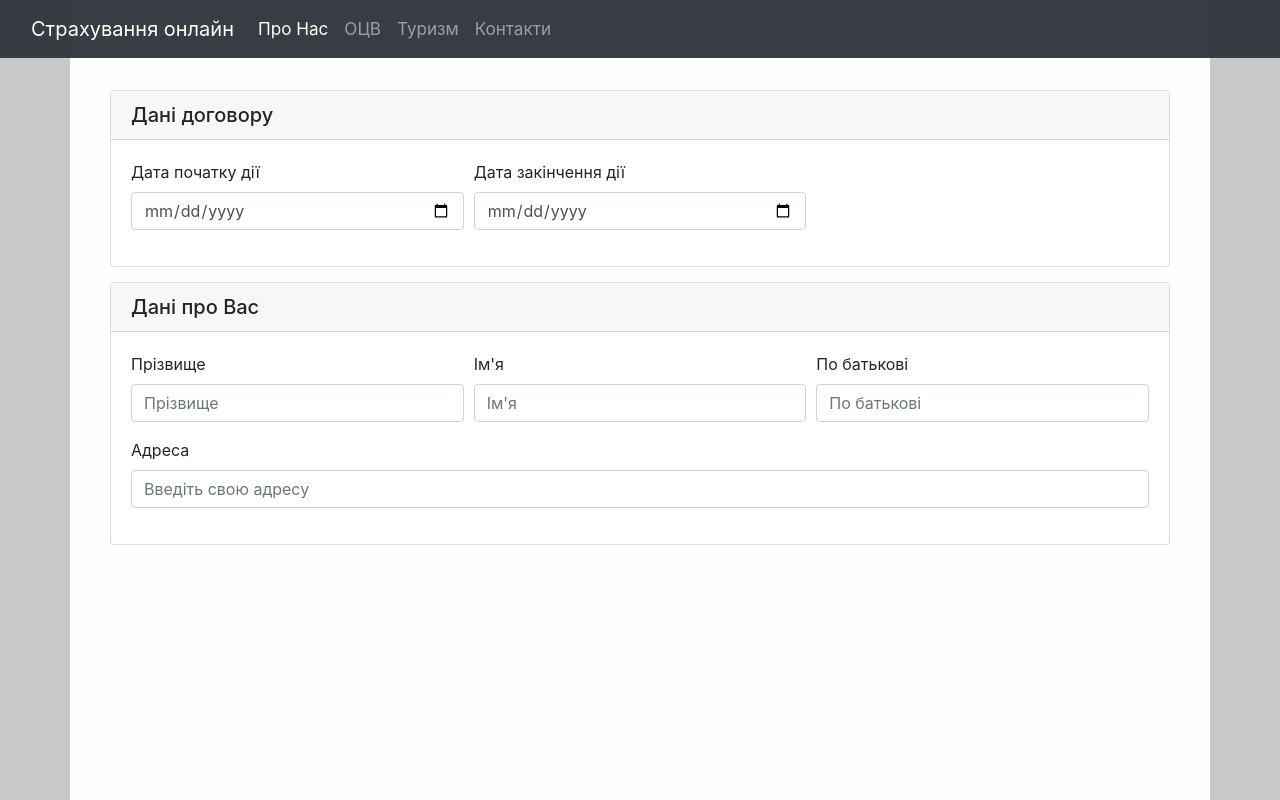
After one commit to Remarion/InsuranceStoreProject, a Django app: template ocv/templates/ocv/ocv_contract.html in a window 1280 px wide. The commit adds this page. Run offline with Django 3.2, Linux system fonts and the light colour scheme; the template is opened without the code that fills it, so the values that code supplies are empty; some libraries are stand-ins or nearby versions.

```diff
--- /dev/null
+++ b/ocv/static/js/myjs.js
@@ -0,0 +1,19 @@
+function postAndRedirect(url, postData)
+{
+    var postFormStr = "<form method='POST' action='" + url + "'>\n";
+
+    for (var key in postData)
+    {
+        if (postData.hasOwnProperty(key))
+        {
+            postFormStr += "<input type='hidden' name='" + key + "' value='" + postData[key] + "'></input>";
+        }
+    }
+
+    postFormStr += "</form>";
+
+    var formElement = $(postFormStr);
+
+    $('body').append(formElement);
+    $(formElement).submit();
+}
--- /dev/null
+++ b/ocv/templates/ocv/ocv_contract.html
@@ -0,0 +1,57 @@
+{% extends "wrapper.html" %}
+
+{% block content %}
+
+    <form style="margin-top: 50px" id="contractForm">
+
+        <div class="card">
+           <h5 class="card-header">
+                Дані договору
+           </h5>
+            <div class="card-body">
+                <div class="form-row">
+                 <div class="form-group col-md-4">
+                      <label for ="inputBeginDate" >Дата початку дії</label>
+                      <input type="date" class="form-control" id="inputBeginDate" placeholder="ДД.ММ.РРРР">
+                 </div>
+                <div class="form-group col-md-4">
+                      <label for ="inputEndDate" >Дата закінчення дії</label>
+                      <input type="date" class="form-control" id="inputEndDate" placeholder="ДД.ММ.РРРР">
+                 </div>
+                </div>
+            </div>
+        </div>
+
+
+        <div class="card" style="margin-top: 15px">
+           <h5 class="card-header">
+                Дані про Вас
+           </h5>
+            <div class="card-body">
+
+                <div class="form-row">
+                    <div class="form-group col-md-4">
+                      <label for ="inputSurname" >Прізвище</label>
+                      <input type="text" class="form-control" id="inputSurname" placeholder="Прізвище">
+                    </div>
+                    <div class="form-group col-md-4">
+                          <label for="inputName">Ім'я</label>
+                          <input type="text" class="form-control" id="inputName" placeholder="Ім'я">
+                    </div>
+                    <div class="form-group col-md-4">
+                          <label for ="inputPatronymic" >По батькові</label>
+                          <input type="text" class="form-control" id="inputPatronymic" placeholder="По батькові">
+                    </div>
+                </div>
+                <div class="form-group">
+                        <label for="inputAddress">Адреса</label>
+                        <input type="text" class="form-control" id="inputAddress" placeholder="Введіть свою адресу">
+                </div>
+
+            </div>
+        </div>
+
+    </form>
+
+
+{% endblock %}
--- a/ocv/templates/wrapper.html
+++ b/ocv/templates/wrapper.html
@@ -11,9 +11,9 @@
     <link rel="stylesheet" href="{% static 'css/bootstrap.min.css' %}" type="text/css">
     <link rel="stylesheet" href="{% static '/css/styles.css' %}" type="text/css">
     <script type='text/javascript' src='http://ajax.googleapis.com/ajax/libs/jquery/1.4/jquery.min.js'></script>
-    <script type='text/javascript' src="{% static '/js/bootstrap.min.js' %}"></script>
     <script type='text/javascript' src="{% static '/js/jquery-3.3.1.min.js' %}"></script>
     <script type='text/javascript' src="{% static '/js/bootstrap.min.js' %}"></script>
+    <script type="text/javascript" src="{% static '/js/myjs.js' %}"></script>
 
 </head>
 <body>
--- a/ocv/urls.py
+++ b/ocv/urls.py
@@ -6,4 +6,5 @@ urlpatterns = [
     url(r'^$', OCV_View.as_view(), name='ocvCalc'),
     url(r'^(?P<cartype_id>[0-9]+)/$', views.index, name='ocvCalcFull'),
     url(r'^prices/$', views.prices, name='getPrices'),
+    url(r'^contract/$', views.contractPageOpen, name='getContract'),
 ]
```
Also changed, not shown: ocv/templates/ocv/ocv_calc.html (+45 -8 lines), ocv/views.py (+14 -6 lines), db.sqlite3.
